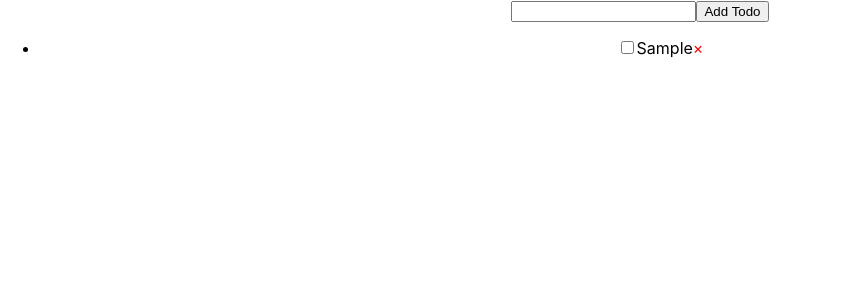
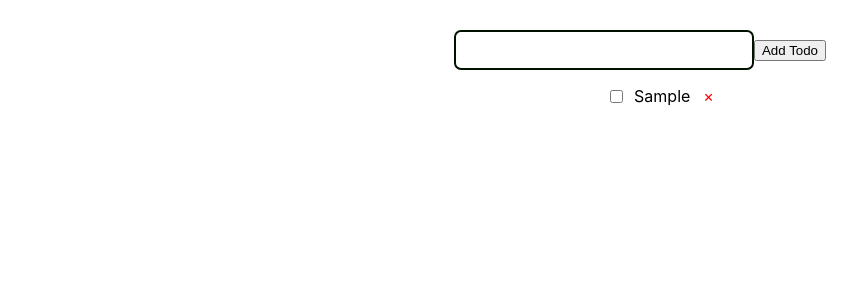
Before and after one commit to Aringoaway/todo-redux-toolkit, a React (Create React App) app: page / in a window 1280 px wide. Both pictures are taken after typing "Sample" into the empty fields and a click on the button "Add Todo". Shown: the top 300 px of the page, without its empty margins (0-866 px from the left). Built offline with nearby package versions, Linux system fonts and the light colour scheme.

Commit message:
add handle function for checkbox

```diff
--- a/src/App.css
+++ b/src/App.css
@@ -1,3 +1,38 @@
+* {
+  box-sizing: border-box;
+}
+
 .App {
   text-align: center;
+  margin-top: 30px;
 }
+
+input[type="text"] {
+  width: 300px;
+  height: 40px;
+  border: 2px solid #001100;
+  border-radius: 7px;
+  font-size: 16px;
+  padding: 5px;
+}
+
+ul {
+  list-style: none;
+}
+
+li {
+  display: flex;
+  justify-content: center;
+  align-items: center;
+  gap: 0.5rem;
+}
+
+.delete {
+  color: red;
+  cursor: pointer;
+  margin-left: 5px;
+}
+
+input:checked + span {
+  text-decoration: line-through;
+}
--- a/src/App.js
+++ b/src/App.js
@@ -20,10 +20,29 @@ function App() {
     }
   }
 
+  const toggleTodoComplete = (todoId) => {
+    setTodos(
+        todos.map(
+            todo => {
+              if(todo.id !== todoId) return todo;
+
+              return {
+                ...todo,
+                completed: !todo.completed,
+              }
+            }
+        )
+    )
+  }
+
+  const removeTodo = (todoId) => {
+      setTodos(todos.filter(todo => todo.id !== todoId))
+  }
+
   return (
     <div className="App">
       <label>
-        <input value={textInput} onChange={(e) => setTextInput(e.target.value)}/>
+        <input type="text" value={textInput} onChange={(e) => setTextInput(e.target.value)}/>
         <button onClick={addTodo}>Add Todo</button>
       </label>
 
@@ -31,9 +50,9 @@ function App() {
         {
           todos.map(todo =>
           <li key={todo.id}>
-            <input type="checkbox"/>
+            <input type="checkbox" checked={todo.completed} onChange={() => toggleTodoComplete(todo.id)}/>
             <span>{todo.textInput}</span>
-            <span style={{color: 'red'}}>&times;</span>
+            <span className="delete" onClick={() => removeTodo(todo.id)}>&times;</span>
           </li>
           )
         }
```
